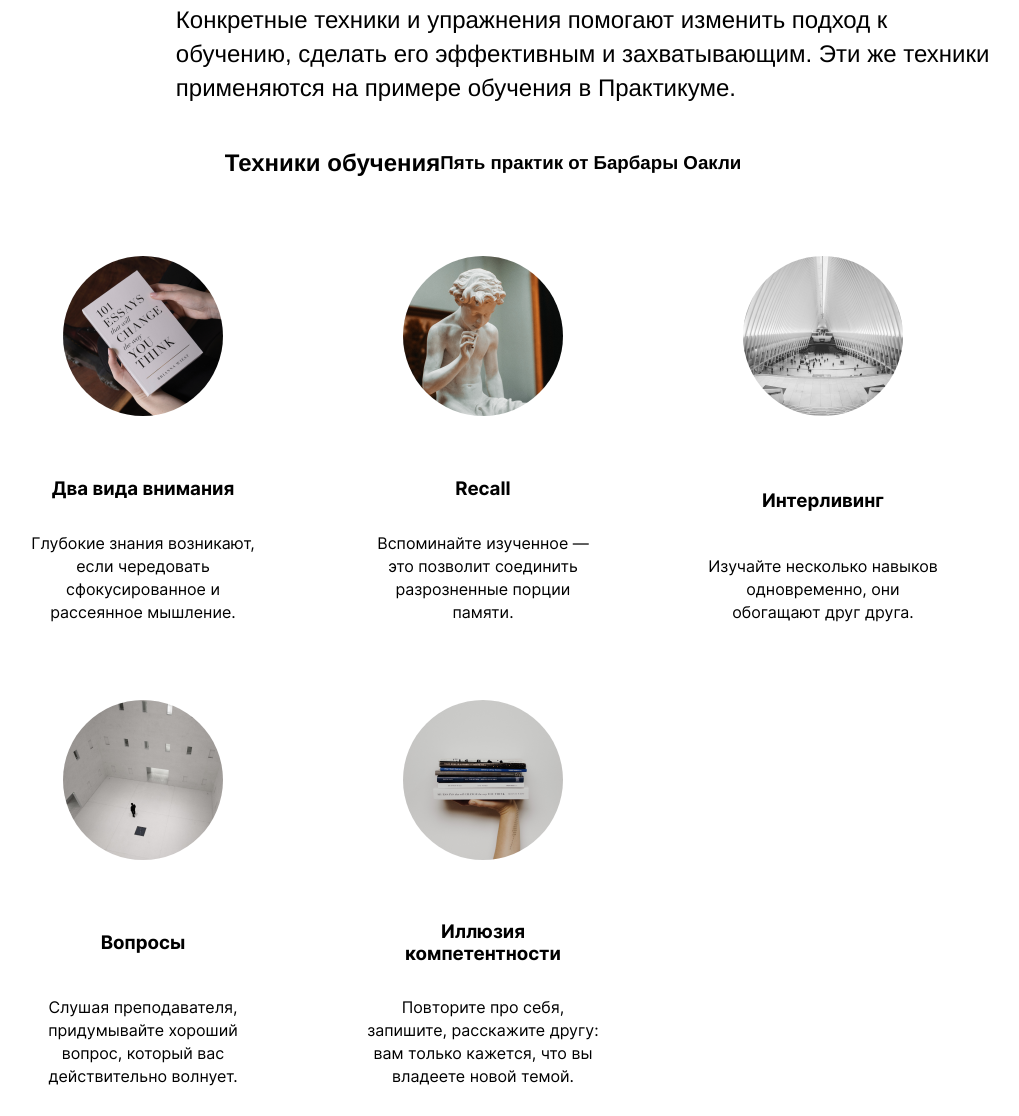
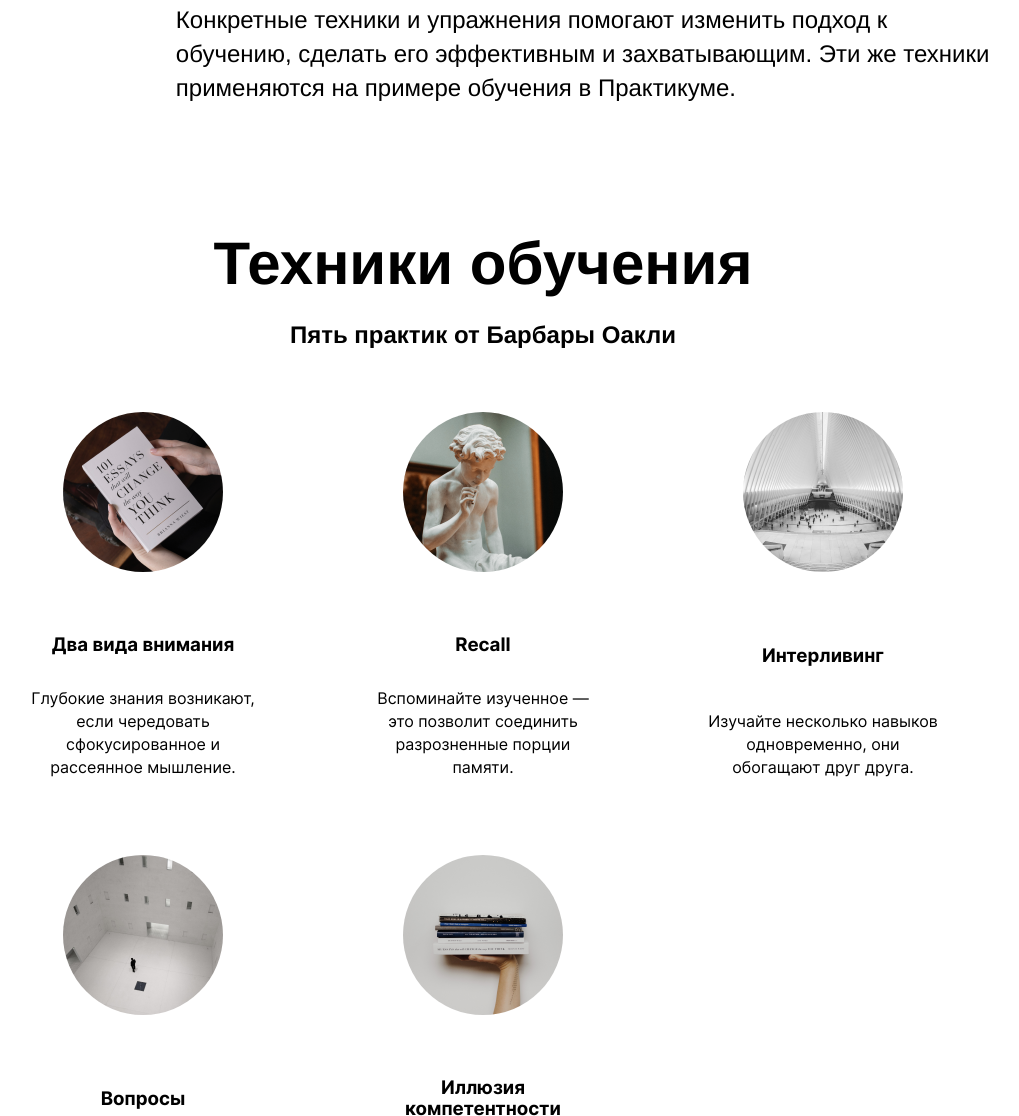
Before and after one commit to KonstantinChukavin/MyFirstProject, a plain HTML site: page index.html in a window 1280 px wide. Shown: the part 1175-2291 px from the top of the page, without its empty margins (157-1176 px from the left). Drawn offline with Linux system fonts and the light colour scheme.

Commit message:
step 3
step 3

```diff
--- /dev/null
+++ b/blocks/title/title.css
@@ -0,0 +1,21 @@
+.section-title {
+  width: 60%;
+  margin-top: 100px;
+  line-height: 1.15;
+  font-size: 60px;
+  margin-left: auto;
+  margin-right: auto;
+  margin-bottom: auto;
+  text-align: center;
+}
+
+.section-subtitle {
+  width: 60%;
+  margin-top: 20px;
+  line-height: 34px;
+  font-size: 24px;
+  margin-left: auto;
+  margin-right: auto;
+  margin-bottom: auto;
+  text-align: center;
+}
--- a/index.html
+++ b/index.html
@@ -16,6 +16,7 @@
   <link rel="stylesheet" href="./blocks/footer/_theme-dark/footer_theme-dark.css">
   <link rel="stylesheet" href="./blocks/header/header.css">
   <link rel="stylesheet" href="./blocks/resources/resources.css">
+  <link rel="stylesheet" href="./blocks/title/title.css">
   <title>Научиться учиться</title>
 </head>
 
```
Also changed, not shown: page/index.css (+11 -0 lines).
